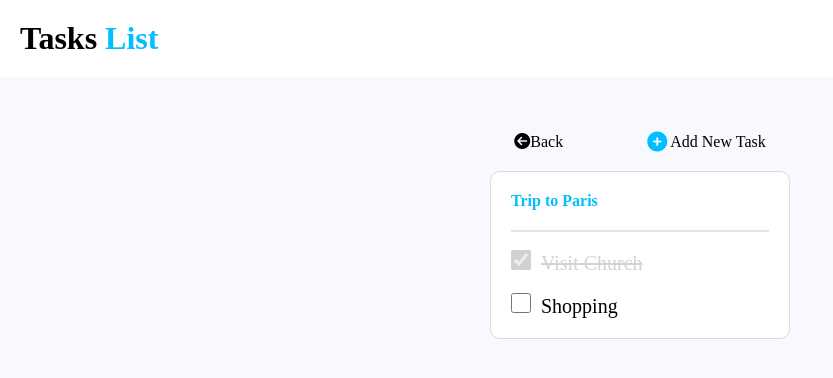
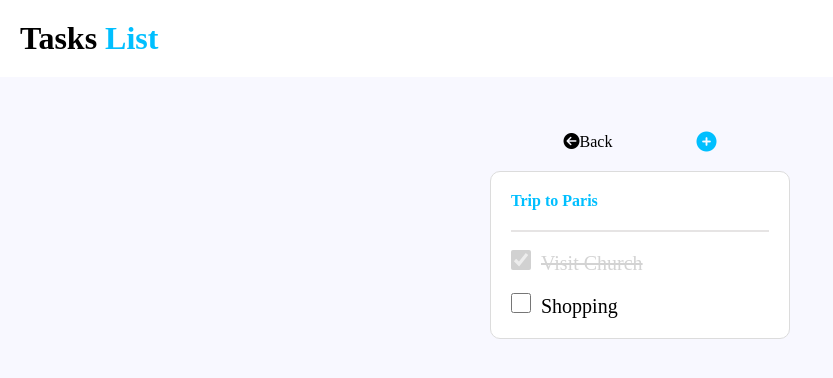
Before and after one commit to varunjha999/ToDo-App-UI-Mobile, a plain HTML site: page Task-Detail-Page.html in a window 1280 px wide. Shown: the whole page, without its empty margins (0-833 px from the left). Drawn offline with Linux system fonts and the light colour scheme.

Commit message:
second commit

```diff
--- a/Task-Detail-Page.html
+++ b/Task-Detail-Page.html
@@ -19,7 +19,7 @@
             <div class="part1">
                 <a href="index.html"><i class="fa-solid fa-circle-arrow-left" id="back"></i><span class="b">Back</span></a>
                 <a href="index.html" target="_self" class="a">
-                    <i class="fa-solid fa-circle-plus fa-lg"></i><span class="addnewtask"> Add New Task</span>
+                    <i class="fa-solid fa-circle-plus fa-lg"></i>
                 </a>
             </div>
 
```
Also changed, not shown: index.html (+1 -1 lines).
